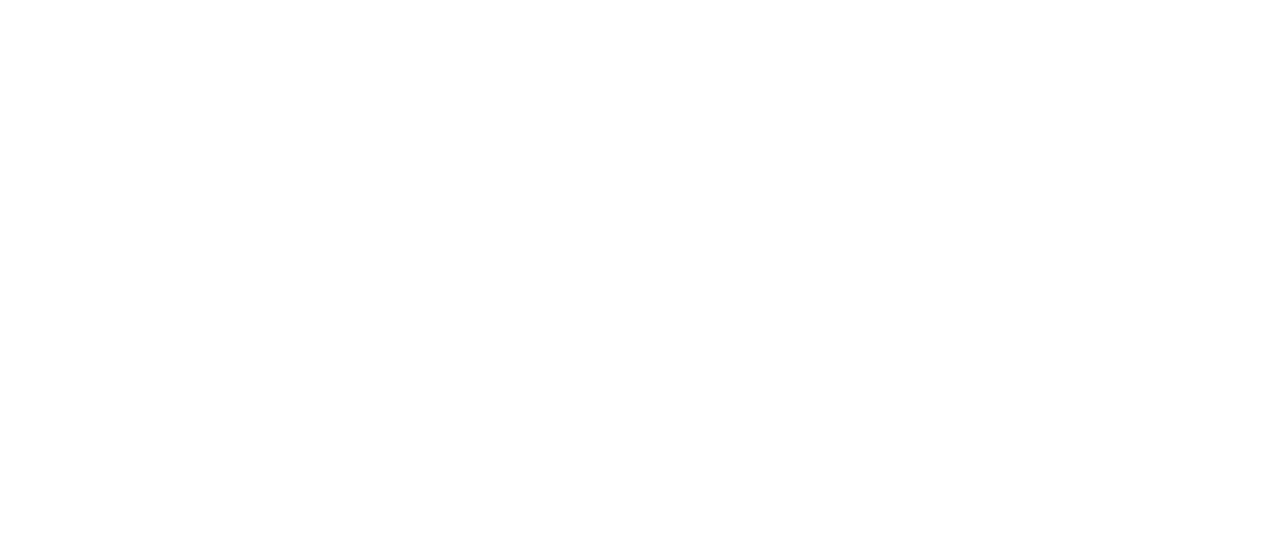
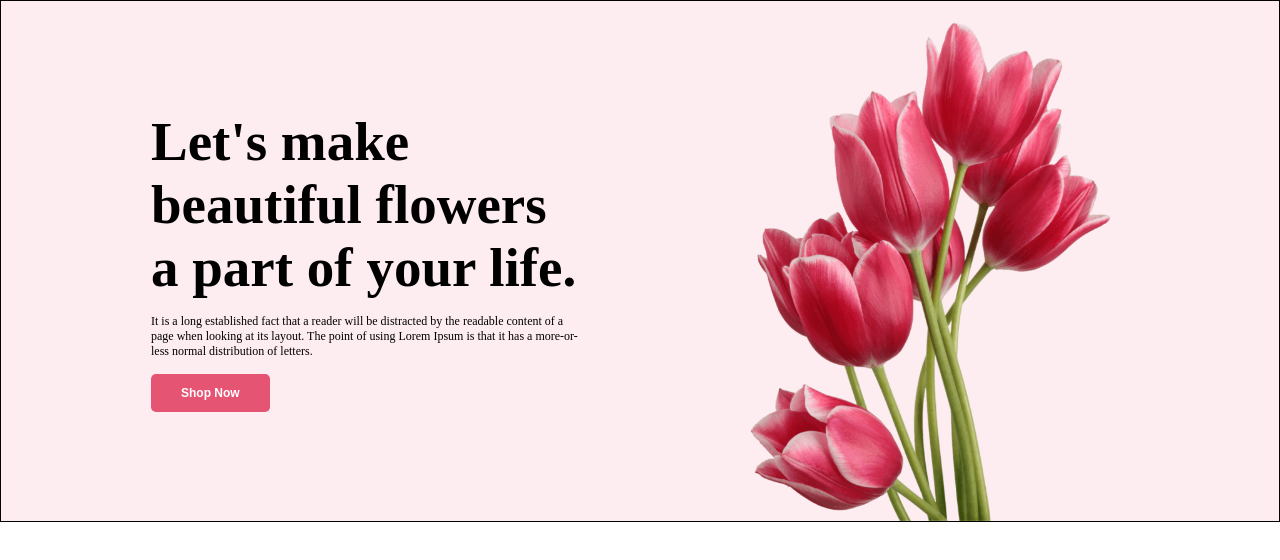
Before and after one commit to Pran-to/assig-1, a plain HTML site: page index.html in a window 1280 px wide. Drawn offline with Linux system fonts and the light colour scheme.

Commit message:
header and banner update

```diff
--- a/index.html
+++ b/index.html
@@ -5,8 +5,25 @@
     <meta http-equiv="X-UA-Compatible" content="IE=edge">
     <meta name="viewport" content="width=device-width, initial-scale=1.0">
     <title>Flower Shop</title>
+    <link rel="stylesheet" href="styles/style.css">
 </head>
 <body>
+    <header class="header">
+        <div class="banner-content">
+            <h1 class="banner-title">Let's make beautiful flowers a part of your life.</h1>
+            <h6 class="banner-text">It is a long established fact that a reader will be distracted by the readable content of a page when looking at its layout. The point of using Lorem Ipsum is that it has a more-or-less normal distribution of letters.</h6>
+            <button class="btn-primary">Shop Now</button>
+        </div>
 
+            <img class="banner-img" src="image/pngwing 10.png" alt="">
+    </header>
+
+    <main>
+
+    </main>
+
+    <footer>
+
+    </footer>
 </body>
 </html>
--- /dev/null
+++ b/styles/style.css
@@ -0,0 +1,43 @@
+*{
+    margin: 0;
+
+}
+.header {
+    background: #E554731A ;
+    display: flex;
+    align-items: center;
+    justify-content: space-between;
+
+    border: 1px solid black;
+
+}
+.banner-content{
+    text-align: left;
+    margin: 0 150px;
+
+
+}
+.banner-title{
+    font-size: 55px;
+    font-weight: 800;
+    margin-bottom: 15px;
+}
+.banner-text{
+    margin-bottom: 15px;
+    font-size: 12px;
+    font-weight: 400;
+}
+.btn-primary{
+    background: #E55473;
+    color: #FFF;
+    padding: 12px 30px;
+    border: 0;
+    border-radius: 5px;
+    font-size: 12px;
+    font-weight: 600;
+}
+.banner-img{
+    margin-top: 20px;
+    margin-right: 150px;
+    height: 500px;
+}
```
Also changed, not shown: image/Flower 01.png (added), image/Group 57.png (added), image/Group 58.png (added), image/Group 59.png (added), image/Rectangle 4.png (added), image/Rectangle 5.png (added), image/Rectangle 6.png (added), image/Rectangle 9.png (added), image/pngwing 10.png (added), image/pngwing 5.png (added), image/pngwing 6.png (added), image/pngwing 7.png (added), image/pngwing 8.png (added).
